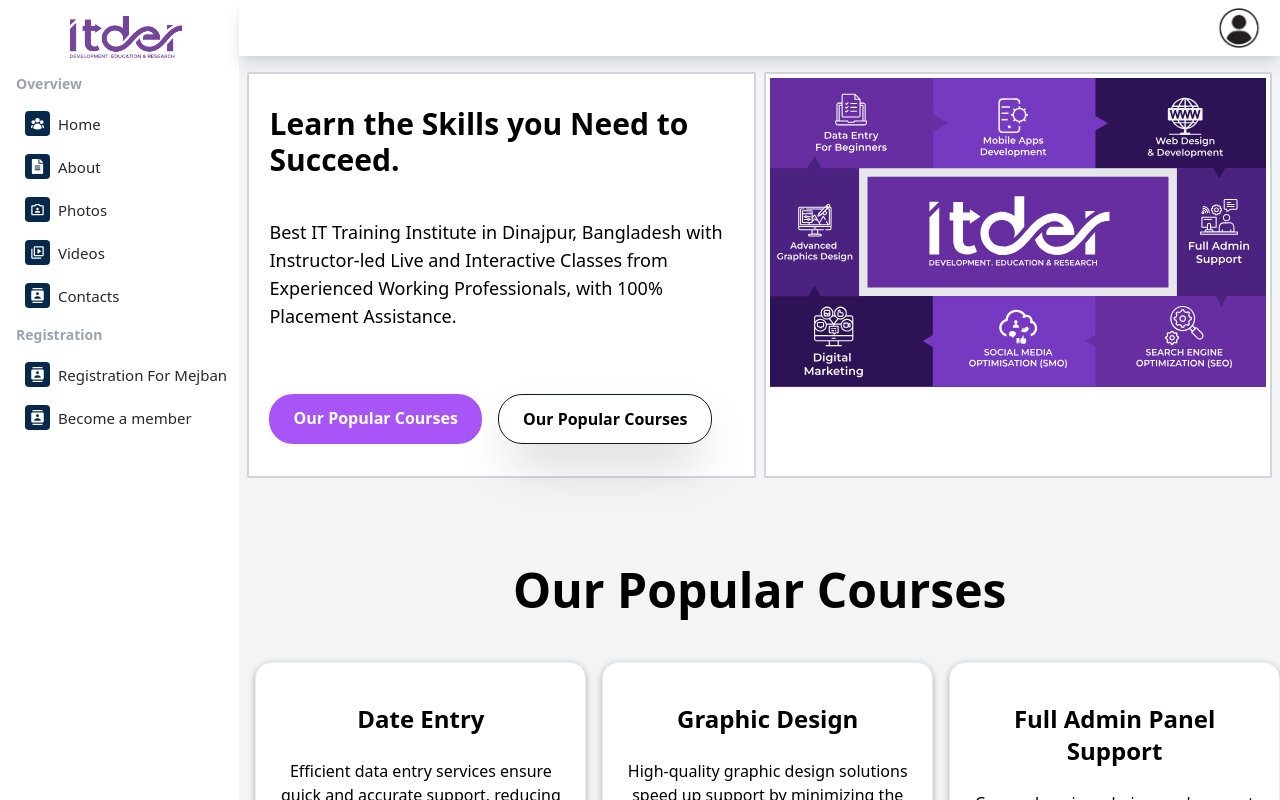
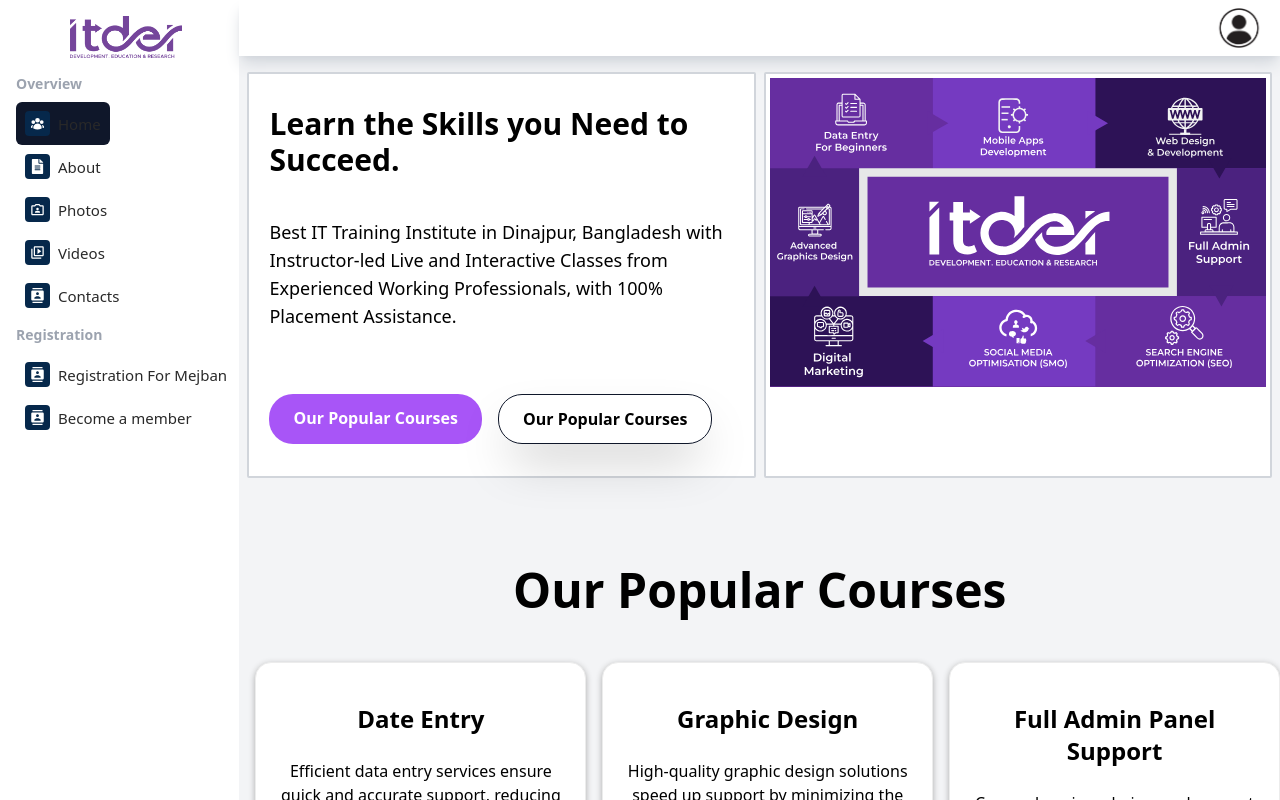
Before and after one commit to mehedikhan3281/wb-software-task, a Next.js app: page / in a window 1280 px wide. Shown: the top 800 px of the page. Built offline with nearby package versions, Linux system fonts and the light colour scheme.

Commit message:
Active link

```diff
--- a/src/app/layout.js
+++ b/src/app/layout.js
@@ -1,3 +1,4 @@
+
 import localFont from "next/font/local";
 import "./globals.css";
 import Sidebar from "@/components/Sidebar";
--- a/src/components/Sidebar.jsx
+++ b/src/components/Sidebar.jsx
@@ -1,14 +1,25 @@
-'use client'
+'use client';
 
 import Link from 'next/link';
 import { HiUserGroup } from "react-icons/hi2";
 import { FaFileAlt } from "react-icons/fa";
-import { MdOutlinePhotoCameraFront } from "react-icons/md";
-import { MdOutlineVideoLibrary } from "react-icons/md";
-import { MdContacts } from "react-icons/md";
-
+import { MdOutlinePhotoCameraFront, MdOutlineVideoLibrary, MdContacts } from "react-icons/md";
+import { usePathname } from 'next/navigation';
 
 export default function Sidebar() {
+  const pathName = usePathname();
+
+  // Helper function to check if the link is active
+  const isActive = (path) => {
+    // Check if the path is exactly '/' for Home, or if it matches the current route
+    return path === '/'
+      ? pathName === path // Exact match for home
+      : pathName.startsWith(path); // For other routes
+  };
+
+  const activeClass = 'bg-slate-900 text-white'; // Active class
+  const inactiveClass = 'text-gray-600'; // Inactive class
+
   return (
     <aside className="h-[100vh] p-4 hidden md:block md:fixed ">
       <div className="mb-4">
@@ -17,16 +28,58 @@
       <nav>
         <p className='text-sm text-gray-400 font-bold w-full duration-200 my-2'>Overview</p>
         <ul className='overflow-hidden transition-all duration-500 ease-in-out navbar'>
-          <li><Link href='/' className='btn_style flex gap-2 items-center pl-3'><span className='icon'><HiUserGroup /></span> <span className=''>Home</span></Link></li>
-          <li><Link href='/about' className='btn_style flex gap-2 items-center pl-3'><span className='icon'><FaFileAlt /></span> <span className=''>About</span></Link></li>
-          <li><Link href='/photos' className='btn_style flex gap-2 items-center pl-3'><span className='icon'><MdOutlinePhotoCameraFront /></span> <span className=''>Photos</span></Link></li>
-          <li><Link href='/videos' className='btn_style flex gap-2 items-center pl-3'><span className='icon'><MdOutlineVideoLibrary /></span> <span className=''>Videos</span></Link></li>
-          <li><Link href='/contacts' className='btn_style flex gap-2 items-center pl-3'><span className='icon'><MdContacts /></span> <span className=''>Contacts</span></Link></li>
+          <li>
+            <Link href='/'>
+              <button className={`btn_style flex gap-2 items-center pl-3 ${isActive('/') ? activeClass : inactiveClass}`}>
+                <span className='icon'><HiUserGroup /></span> <span>Home</span>
+              </button>
+            </Link>
+          </li>
+          <li>
+            <Link href='/about'>
+              <button className={`btn_style flex gap-2 items-center pl-3 ${isActive('/about') ? activeClass : inactiveClass}`}>
+                <span className='icon'><FaFileAlt /></span> <span>About</span>
+              </button>
+            </Link>
+          </li>
+          <li>
+            <Link href='/photos'>
+              <button className={`btn_style flex gap-2 items-center pl-3 ${isActive('/photos') ? activeClass : inactiveClass}`}>
+                <span className='icon'><MdOutlinePhotoCameraFront /></span> <span>Photos</span>
+              </button>
+            </Link>
+          </li>
+          <li>
+            <Link href='/videos'>
+              <button className={`btn_style flex gap-2 items-center pl-3 ${isActive('/videos') ? activeClass : inactiveClass}`}>
+                <span className='icon'><MdOutlineVideoLibrary /></span> <span>Videos</span>
+              </button>
+            </Link>
+          </li>
+          <li>
+            <Link href='/contacts'>
+              <button className={`btn_style flex gap-2 items-center pl-3 ${isActive('/contacts') ? activeClass : inactiveClass}`}>
+                <span className='icon'><MdContacts /></span> <span>Contacts</span>
+              </button>
+            </Link>
+          </li>
         </ul>
         <p className='text-sm text-gray-400 font-bold w-full duration-200 my-2'>Registration</p>
         <ul className='overflow-hidden transition-all duration-500 ease-in-out'>
-          <li><Link href='/mejban' className='btn_style flex gap-2 items-center pl-3'><span className='icon'><MdContacts /></span> <span className=''>Registration For Mejban</span></Link></li>
-          <li><Link href='/memberShip' className='btn_style flex gap-2 items-center pl-3'><span className='icon'><MdContacts /></span> <span className=''>Become a member</span></Link></li>
+          <li>
+            <Link href='/mejban'>
+              <button className={`btn_style flex gap-2 items-center pl-3 ${isActive('/mejban') ? activeClass : inactiveClass}`}>
+                <span className='icon'><MdContacts /></span> <span>Registration For Mejban</span>
+              </button>
+            </Link>
+          </li>
+          <li>
+            <Link href='/memberShip'>
+              <button className={`btn_style flex gap-2 items-center pl-3 ${isActive('/memberShip') ? activeClass : inactiveClass}`}>
+                <span className='icon'><MdContacts /></span> <span>Become a member</span>
+              </button>
+            </Link>
+          </li>
         </ul>
       </nav>
     </aside>
```
